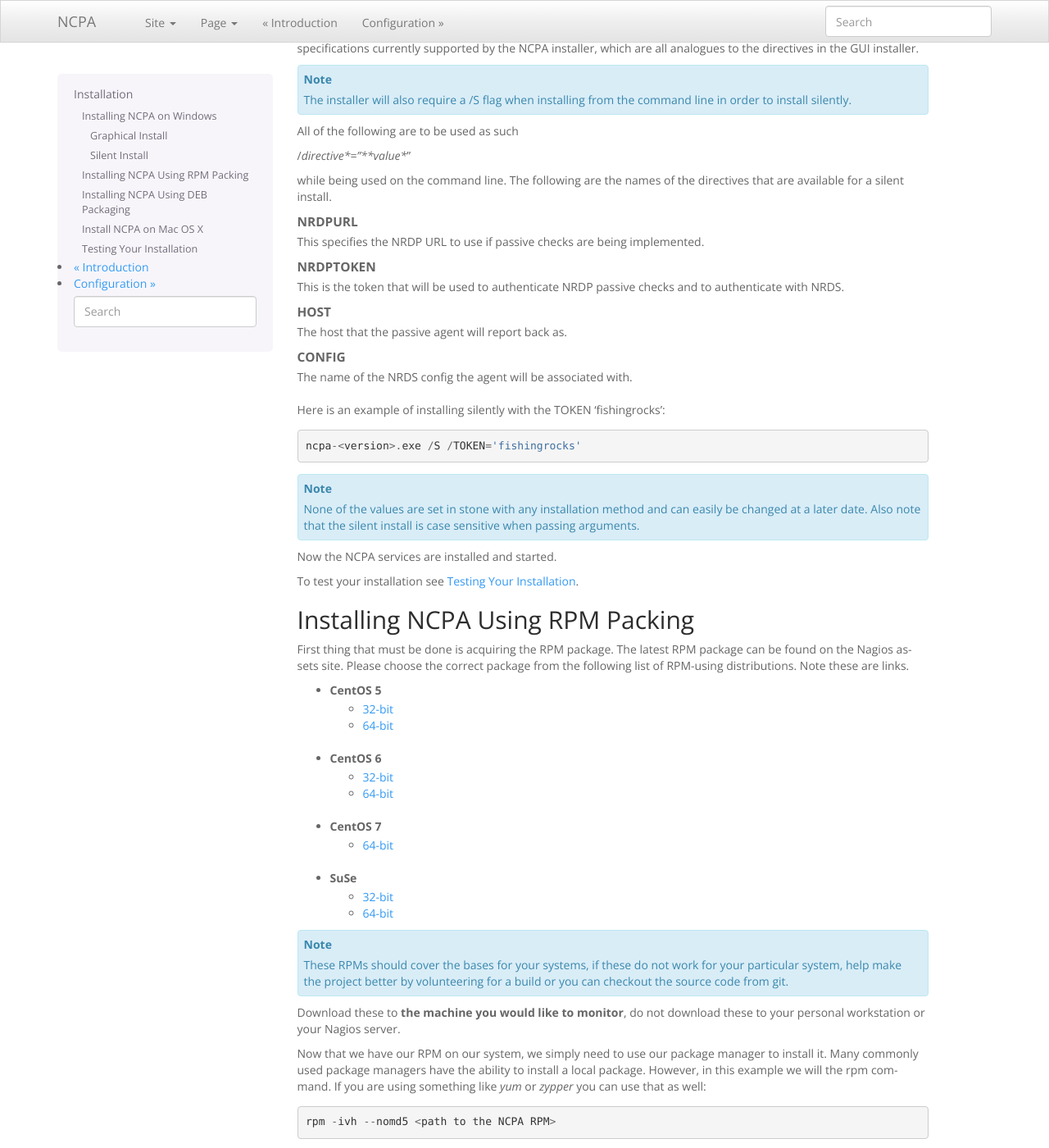
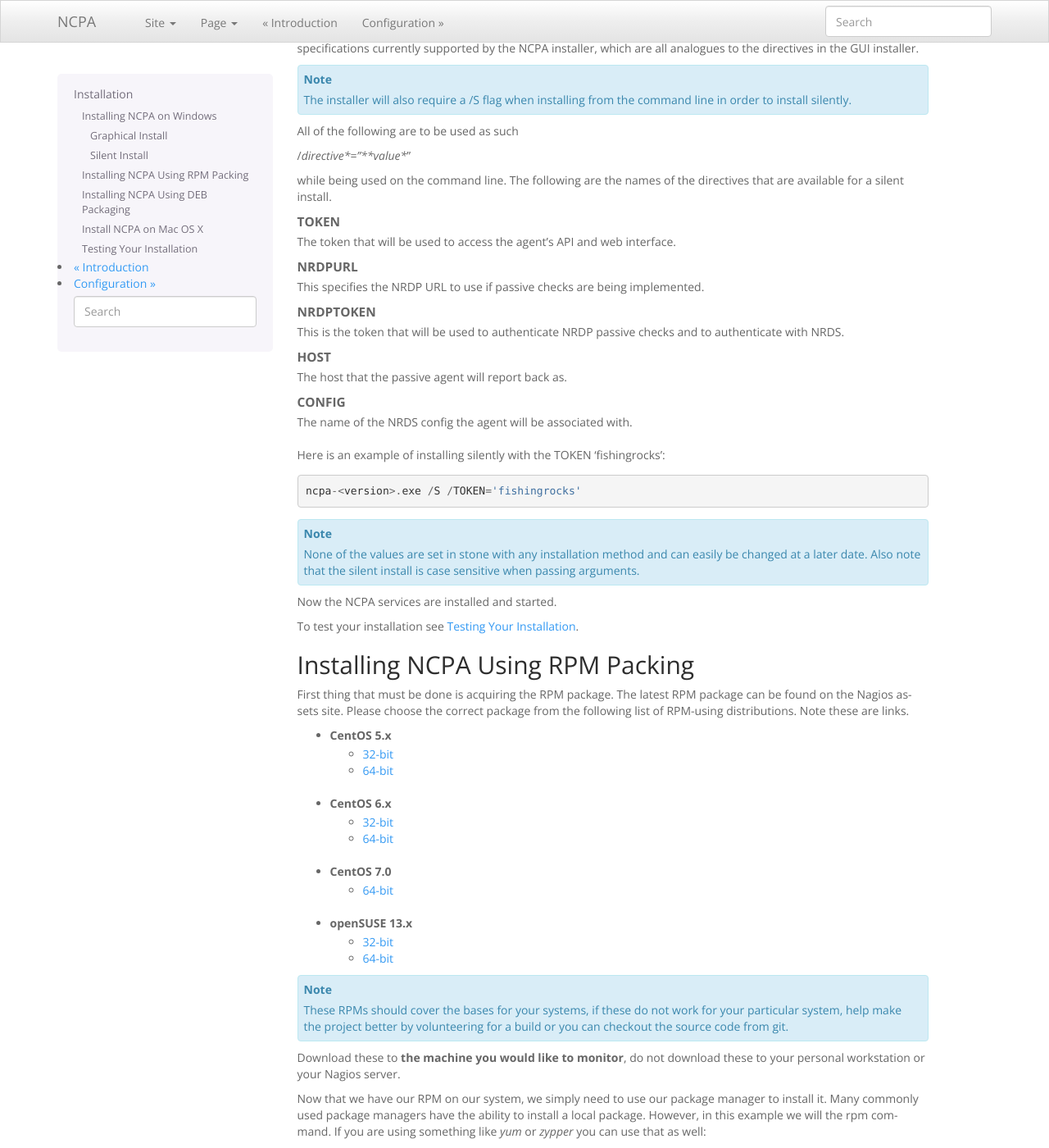
Before and after one commit to NagiosEnterprises/ncpa, a Sphinx documentation site: the page built from docs/installation.rst, in a window 1280 px wide and 1400 px high, scrolled down 1663 px. Shown: the whole window at 82% size. Built offline with Sphinx 7.4.7, drawn with Linux system fonts in a browser that asks for light colours; the version number could not be read and is left out.

Commit message:
Fix some broken links and update locations

```diff
--- a/docs/installation.rst
+++ b/docs/installation.rst
@@ -68,14 +68,14 @@
 
 .. glossary::
 
-	TOKEN
+    TOKEN
         The token that will be used to access the agent's API and web interface.
 
     NRDPURL
         This specifies the NRDP URL to use if passive checks are being implemented.
 
     NRDPTOKEN
-		This is the token that will be used to authenticate NRDP passive checks and to authenticate with NRDS.
+	This is the token that will be used to authenticate NRDP passive checks and to authenticate with NRDS.
 
     HOST
         The host that the passive agent will report back as.
@@ -101,20 +101,20 @@
 
 First thing that must be done is acquiring the RPM package. The latest RPM package can be found on the Nagios assets site. Please choose the correct package from the following list of RPM-using distributions. Note these are links.
 
-* CentOS 5
+* CentOS 5.x
     * `32-bit <http://assets.nagios.com/downloads/ncpa/download.php?type=rpm&arch=x86&os=el5>`_
     * `64-bit <http://assets.nagios.com/downloads/ncpa/download.php?type=rpm&arch=x86_64&os=el5>`_
 
-* CentOS 6
+* CentOS 6.x
     * `32-bit <http://assets.nagios.com/downloads/ncpa/download.php?type=rpm&arch=x86&os=el6>`_
     * `64-bit <http://assets.nagios.com/downloads/ncpa/download.php?type=rpm&arch=x86_64&os=el6>`_
 
-* CentOS 7
+* CentOS 7.0
     * `64-bit <http://assets.nagios.com/downloads/ncpa/download.php?type=rpm&arch=x86_64&os=el7>`_
 
-* SuSe
-    * `32-bit <http://assets.nagios.com/downloads/ncpa/download.php?type=rpm&arch=x86&os=os12>`_
-    * `64-bit <http://assets.nagios.com/downloads/ncpa/download.php?type=rpm&arch=x86_64&os=os12>`_
+* openSUSE 13.x
+    * `32-bit <http://assets.nagios.com/downloads/ncpa/download.php?type=rpm&arch=x86&os=os13>`_
+    * `64-bit <http://assets.nagios.com/downloads/ncpa/download.php?type=rpm&arch=x86_64&os=os13>`_
 
 .. note:: These RPMs should cover the bases for your systems, if these do not work for your particular system, help make the project better by volunteering for a build or you can checkout the source code from git.
 
@@ -143,8 +143,8 @@
 This section is largely the same as the RPM section above. The DEB package must be downloaded to the server you want to monitor, and then it needs to be installed. The latest DEB package is located as follows
 
 * Debian/Ubuntu
-    * `32-bit <http://assets.nagios.com/downloads/ncpa/download.php?type=deb&arch=x86&os=db7>`_
-    * `64-bit <http://assets.nagios.com/downloads/ncpa/download.php?type=deb&arch=x86_64&os=db7>`_
+    * `32-bit <http://assets.nagios.com/downloads/ncpa/download.php?type=deb&arch=x86>`_
+    * `64-bit <http://assets.nagios.com/downloads/ncpa/download.php?type=deb&arch=x86_64>`_
 
 Now that we have the DEB on our system, we simply need to install it. You can use any package manager you are comfortable with, but for the sake of portability, this example will use *dpkg* to install this particular package.
 
@@ -172,7 +172,7 @@
 
     The install process on Mac OS X is still experimental. If you would like to help make this process better, please get in contact with the author (whose address can be found at the bottom of the page.)
 
-Download the `NCPA DMG here <https://assets.nagios.com/downloads/ncpa/download.php?type=dmg&arch=x86>`_ . You will need to log in as root, or at least as a user who can run commands as root to continue with the installation. Then, depending on where you installed it (we will assume you downloaded it to your /tmp directory), run the following commands::
+Download the `NCPA DMG here <http://assets.nagios.com/downloads/ncpa/download.php?type=dmg&arch=x86>`_ . You will need to log in as root, or at least as a user who can run commands as root to continue with the installation. Then, depending on where you installed it (we will assume you downloaded it to your /tmp directory), run the following commands::
 
     cd /tmp
     hdiutil attach /tmp/ncpa-<version>.dmg
```
